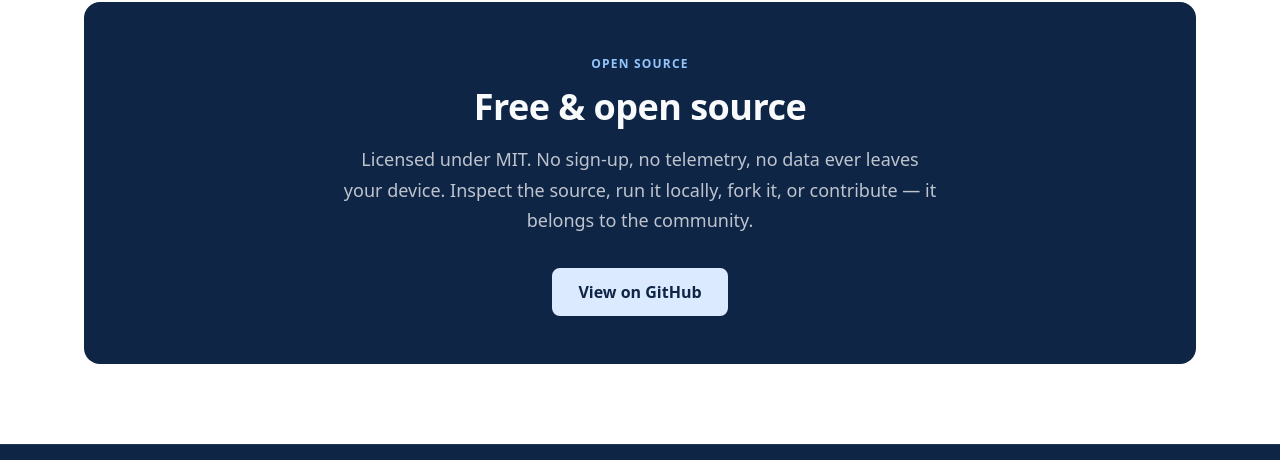
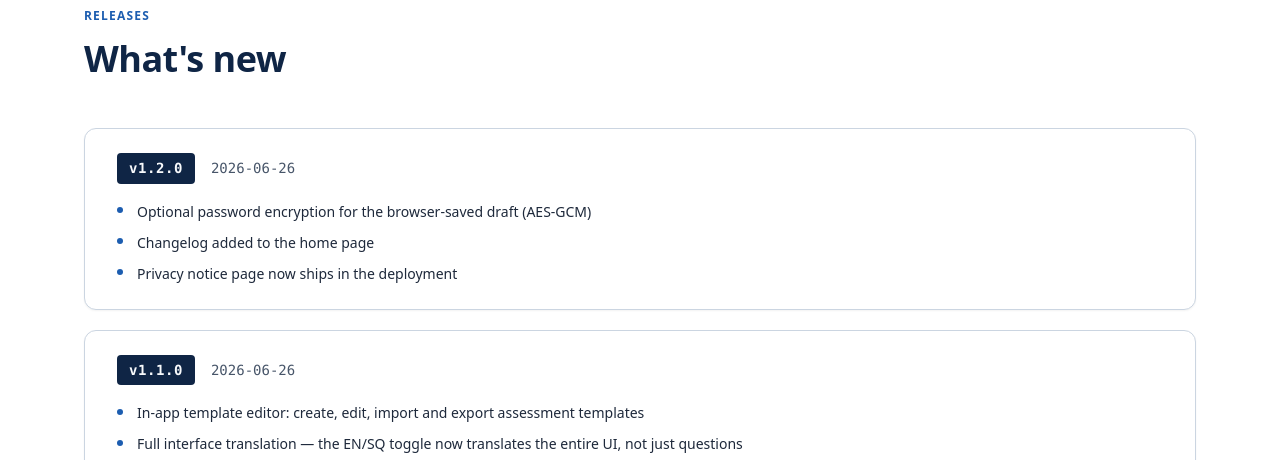
Before and after one commit to ObsidianCorps/obs-assessment-tool, a website: page index.html in a window 1280 px wide. Shown: the part 1754-2214 px from the top of the page. Drawn offline with Linux system fonts and the light colour scheme.

Commit message:
feat: add changelog section to the landing page
Introduces a data-driven "What's new" section on index.html. Each release
is defined in assets/js/changelog.js (window.OBS_CHANGELOG) and rendered
into #changelog-list via DOM construction (textContent only). The section
heading is translated by the existing applyLang i18n mechanism; entry text
stays in English. CSS uses existing design tokens (.changelog-release*).

```diff
--- a/assets/css/styles.css
+++ b/assets/css/styles.css
@@ -541,6 +541,79 @@ a:hover { color: var(--clr-accent-hover); }
 
 .oss-panel .section__label {
   color: #93c5fd;
+}
+
+/* ── Changelog section ───────────────────────────────────── */
+.changelog-release {
+  background: var(--clr-surface);
+  border: 1px solid var(--clr-border);
+  border-radius: var(--radius-lg);
+  padding: var(--sp-6) var(--sp-8);
+  margin-bottom: var(--sp-5);
+  box-shadow: var(--shadow-xs);
+}
+.changelog-release:last-child {
+  margin-bottom: 0;
+}
+
+.changelog-release__header {
+  display: flex;
+  align-items: center;
+  gap: var(--sp-4);
+  margin-bottom: var(--sp-4);
+}
+
+.changelog-release__version {
+  font-family: var(--font-mono);
+  font-size: var(--text-sm);
+  font-weight: 700;
+  color: var(--clr-text-light);
+  background: var(--clr-navy);
+  padding: var(--sp-1) var(--sp-3);
+  border-radius: var(--radius-sm);
+  letter-spacing: 0.04em;
+  white-space: nowrap;
+}
+
+.changelog-release__date {
+  font-size: var(--text-sm);
+  color: var(--clr-text-muted);
+  font-family: var(--font-mono);
+}
+
+.changelog-release__changes {
+  list-style: none;
+  padding: 0;
+  margin: 0;
+  display: flex;
+  flex-direction: column;
+  gap: var(--sp-2);
+}
+
+.changelog-release__changes li {
+  position: relative;
+  padding-left: var(--sp-5);
+  font-size: var(--text-sm);
+  line-height: 1.65;
+  color: var(--clr-text);
+}
+
+.changelog-release__changes li::before {
+  content: '';
+  position: absolute;
+  left: 0;
+  top: 0.55em;
+  width: 6px;
+  height: 6px;
+  background: var(--clr-accent);
+  border-radius: 50%;
+  flex-shrink: 0;
+}
+
+@media (max-width: 640px) {
+  .changelog-release {
+    padding: var(--sp-5) var(--sp-5);
+  }
 }
 
 /* ── Footer ──────────────────────────────────────────────── */
--- /dev/null
+++ b/assets/js/changelog.js
@@ -0,0 +1,37 @@
+(function () {
+  'use strict';
+
+  window.OBS_CHANGELOG = [
+    {
+      version: '1.2.0',
+      date: '2026-06-26',
+      changes: [
+        'Optional password encryption for the browser-saved draft (AES-GCM)',
+        'Changelog added to the home page',
+        'Privacy notice page now ships in the deployment'
+      ]
+    },
+    {
+      version: '1.1.0',
+      date: '2026-06-26',
+      changes: [
+        'In-app template editor: create, edit, import and export assessment templates',
+        'Full interface translation — the EN/SQ toggle now translates the entire UI, not just questions',
+        '8 new questions added (46 total): security logging, email security, cloud, data-leakage prevention, identity management, evidence/forensics, management oversight, disciplinary process',
+        'Enhanced dashboard: threat-weighted risk, framework coverage, per-domain drill-down, prioritised gaps',
+        'Professional PDF report with full per-domain detail, logo, and a choose-what-to-export option',
+        'Privacy notice page and a localStorage/privacy banner',
+        'Security: CSV export hardened against spreadsheet formula injection'
+      ]
+    },
+    {
+      version: '1.0.0',
+      date: '2026-06-26',
+      changes: [
+        'Initial release — Information Security Assessment mapped to ISO/IEC 27001:2022, ISO/IEC 27002:2022, NIS2, and CIS Controls v8',
+        'Scoring, maturity rating, compliance summary and severity-ranked recommendations',
+        'English and Albanian, JSON / PDF / CSV export, runs entirely in your browser (no account, no backend)'
+      ]
+    }
+  ];
+}());
--- a/assets/js/landing.js
+++ b/assets/js/landing.js
@@ -65,6 +65,9 @@
     },
     ossGitHub: { en: 'View on GitHub', sq: 'Shiko në GitHub' },
 
+    changelogLabel: { en: 'Releases',    sq: 'Versione' },
+    changelogTitle: { en: "What's new",  sq: 'Çfarë ka të re' },
+
     footerRepo:      { en: 'obs-assessment-tool', sq: 'obs-assessment-tool' },
     footerMit:       { en: 'Free & open source (MIT)', sq: 'Falas dhe me burim të hapur (MIT)' },
     footerCopyright: { en: '©', sq: '©' },
@@ -119,6 +122,48 @@
     if (yearEl) yearEl.textContent = new Date().getFullYear();
   }
 
+  /* ── Changelog renderer ──────────────────────────────────────── */
+  function renderChangelog() {
+    var container = document.getElementById('changelog-list');
+    if (!container || !window.OBS_CHANGELOG) { return; }
+
+    for (var i = 0; i < window.OBS_CHANGELOG.length; i++) {
+      var entry = window.OBS_CHANGELOG[i];
+
+      var article = document.createElement('div');
+      article.className = 'changelog-release';
+
+      /* Header: version badge + date */
+      var header = document.createElement('div');
+      header.className = 'changelog-release__header';
+
+      var versionEl = document.createElement('span');
+      versionEl.className = 'changelog-release__version';
+      versionEl.textContent = 'v' + entry.version;
+
+      var dateEl = document.createElement('span');
+      dateEl.className = 'changelog-release__date';
+      dateEl.textContent = entry.date;
+
+      header.appendChild(versionEl);
+      header.appendChild(dateEl);
+      article.appendChild(header);
+
+      /* Changes list */
+      var ul = document.createElement('ul');
+      ul.className = 'changelog-release__changes';
+
+      for (var j = 0; j < entry.changes.length; j++) {
+        var li = document.createElement('li');
+        li.textContent = entry.changes[j];
+        ul.appendChild(li);
+      }
+
+      article.appendChild(ul);
+      container.appendChild(article);
+    }
+  }
+
   /* ── Bootstrap ───────────────────────────────────────────────── */
   function init() {
     /* Determine starting language: stored preference → browser hint → 'en' */
@@ -129,6 +174,7 @@
              : (supported[browserHint] ? browserHint : 'en');
 
     applyLang(lang);
+    renderChangelog();
 
     /* Wire up toggle buttons */
     var btns = document.querySelectorAll('[data-lang]');
--- a/index.html
+++ b/index.html
@@ -132,6 +132,17 @@
       </div>
     </section>
 
+    <!-- ── Changelog ───────────────────────────────────────── -->
+    <section id="changelog" class="section" aria-labelledby="changelog-heading">
+      <div class="container">
+        <div class="section__header">
+          <span class="section__label" data-i18n="changelogLabel">Releases</span>
+          <h2 id="changelog-heading" data-i18n="changelogTitle">What's new</h2>
+        </div>
+        <div id="changelog-list"></div>
+      </div>
+    </section>
+
     <!-- ── Open source ───────────────────────────────────── -->
     <section id="open-source" class="section" aria-labelledby="oss-heading">
       <div class="container">
@@ -184,6 +195,7 @@
   </footer>
 
   <script src="assets/js/i18n.js"></script>
+  <script src="assets/js/changelog.js"></script>
   <script src="assets/js/landing.js"></script>
   <script src="assets/js/consent-banner.js"></script>
 </body>
```
